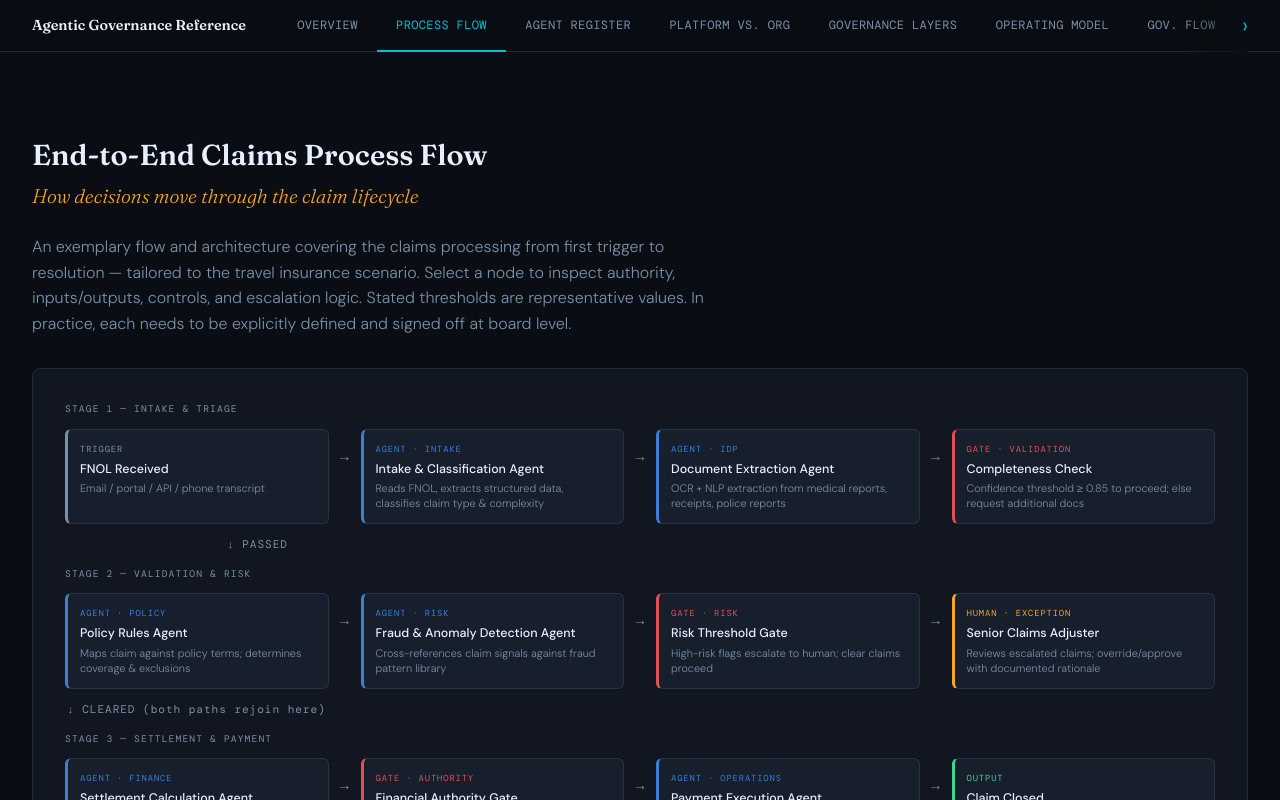
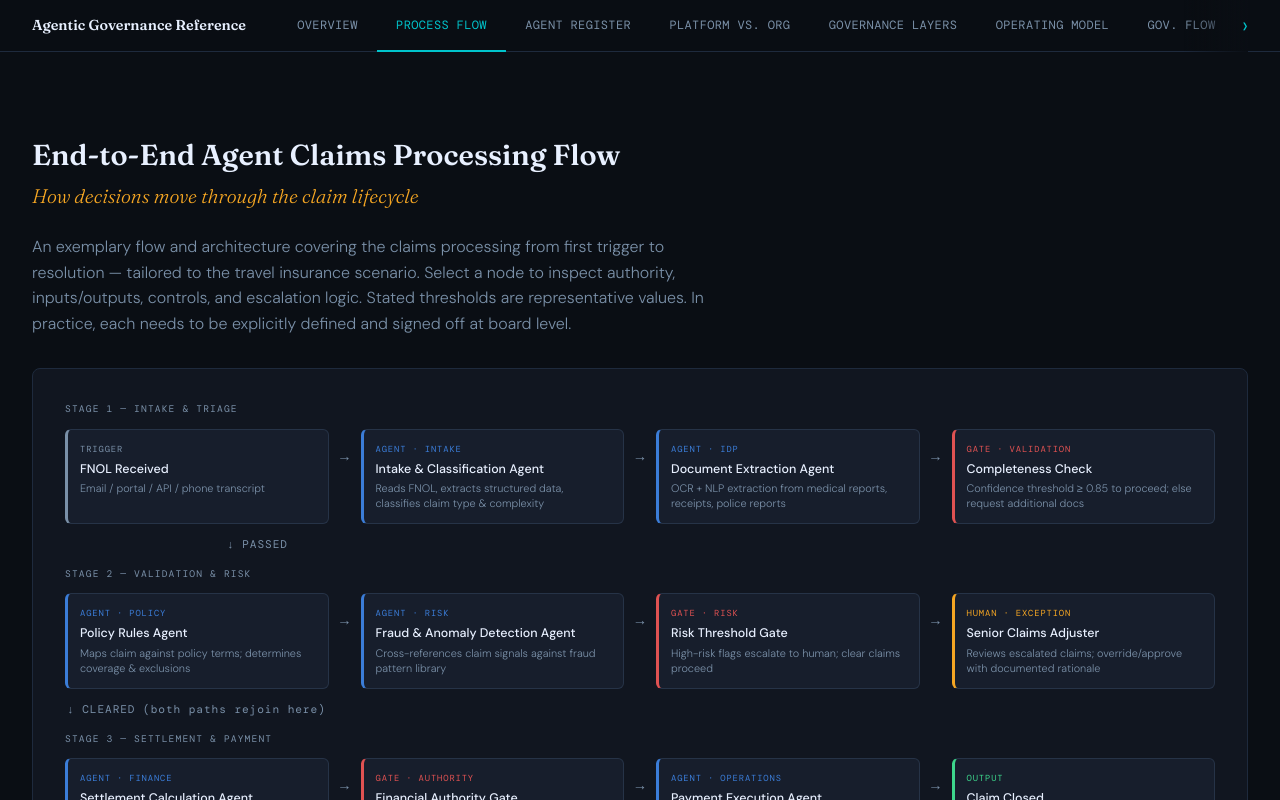
Before and after one commit to KaiNiephaus/agentic-governance-reference, a React (Vite) app: page / in a window 1280 px wide. Both pictures are taken after a click on the button "PROCESS FLOW". Shown: the top 800 px of the page. Built offline with nearby package versions, Linux system fonts and the light colour scheme; a web font is replaced by a local one.

Commit message:
Update ProcessFlow.tsx

```diff
--- a/src/components/tabs/ProcessFlow.tsx
+++ b/src/components/tabs/ProcessFlow.tsx
@@ -72,7 +72,7 @@ export default function ProcessFlow() {
 
   return (
     <div className="section active" id="section-flow">
-      <div className="section-title">End-to-End Claims Process Flow</div>
+      <div className="section-title">End-to-End Agent Claims Processing Flow</div>
       <div className="section-tagline">How decisions move through the claim lifecycle</div>
       <div className="section-desc">
         An exemplary flow and architecture covering the claims processing from first trigger to resolution — tailored to the travel insurance scenario. Select a node to inspect authority, inputs/outputs, controls, and escalation logic. Stated thresholds are representative values. In practice, each needs to be explicitly defined and signed off at board level.
```
